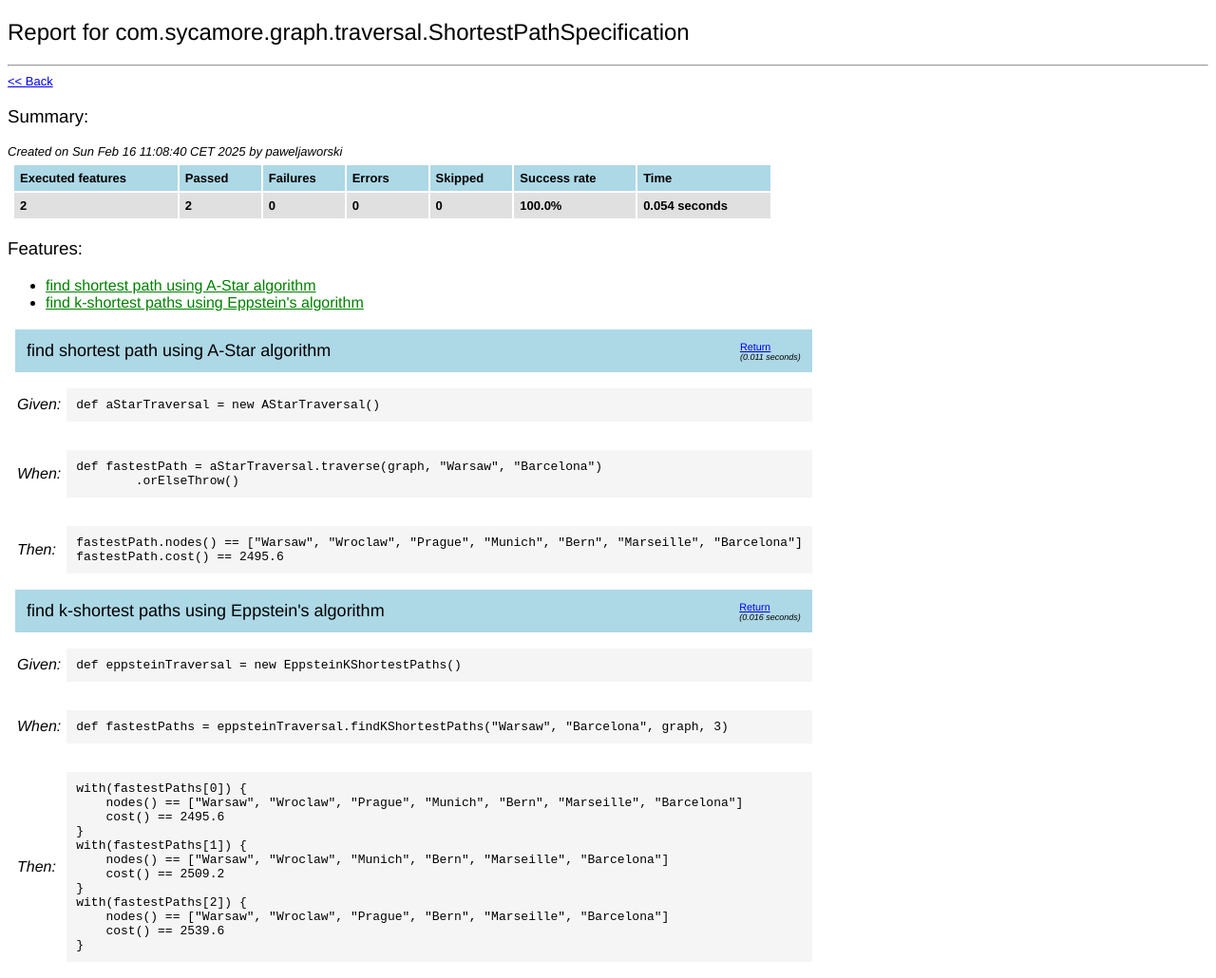
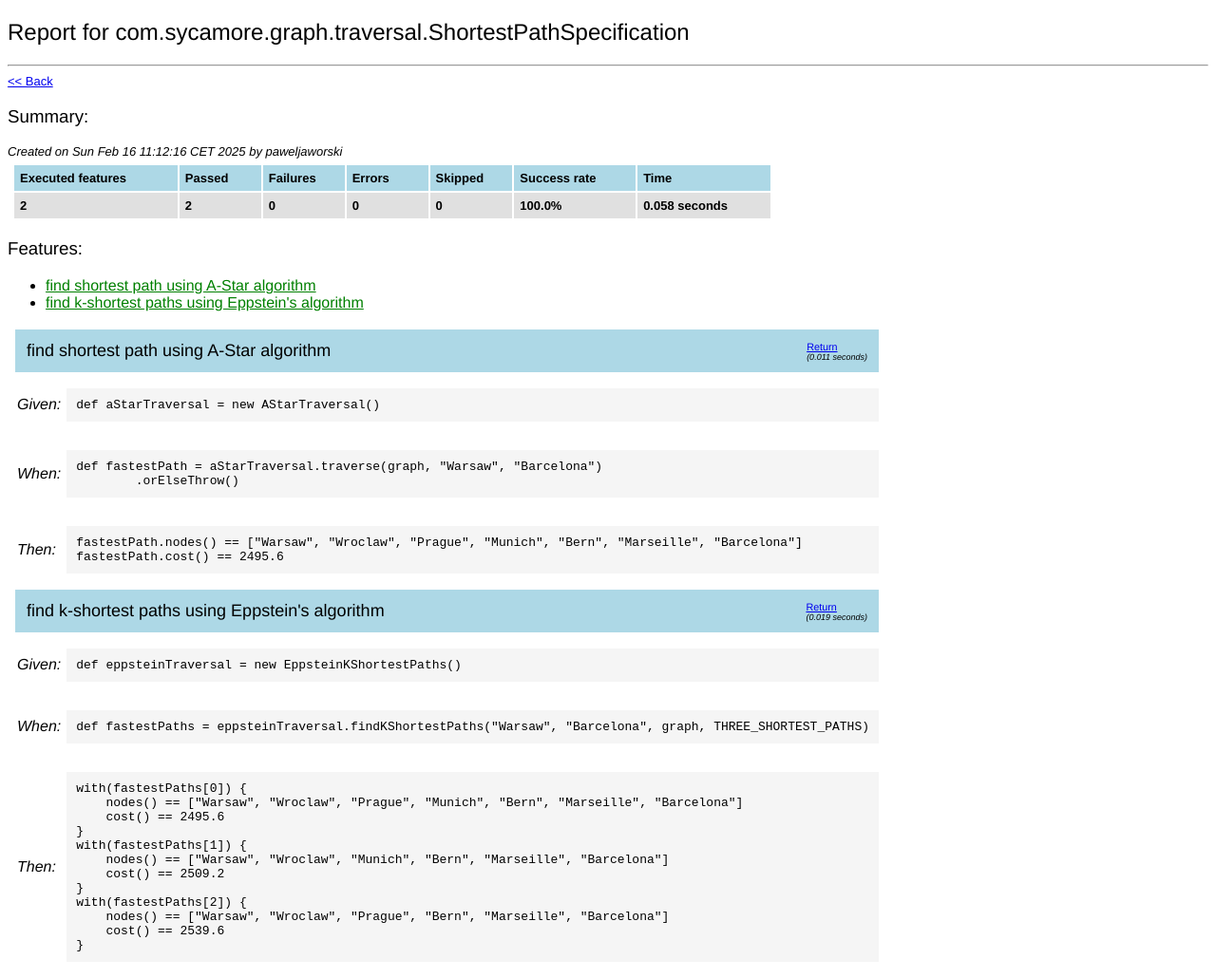
Before and after one commit to PawelJaworski/graph-algorithms, a plain HTML site: page docs/com.sycamore.graph.traversal.ShortestPathSpecification.html in a window 1280 px wide. Shown: the top 1030 px of the page at 95% size. Drawn offline with Linux system fonts and the light colour scheme.

Commit message:
small improvements

```diff
--- a/docs/aggregated_report.json
+++ b/docs/aggregated_report.json
@@ -1 +1 @@
-{"com.sycamore.graph.traversal.ShortestPathSpecification":{"executedFeatures":["find k-shortest paths using Eppstein's algorithm","find shortest path using A-Star algorithm"],"ignoredFeatures":[],"stats":{"failures":0,"errors":0,"skipped":0,"totalRuns":2,"totalFeatures":2,"passed":2,"successRate":1.0,"time":54},"title":"","narrative":""}}
+{"com.sycamore.graph.traversal.ShortestPathSpecification":{"executedFeatures":["find k-shortest paths using Eppstein's algorithm","find shortest path using A-Star algorithm"],"ignoredFeatures":[],"stats":{"failures":0,"errors":0,"skipped":0,"totalRuns":2,"totalFeatures":2,"passed":2,"successRate":1.0,"time":54},"title":"","narrative":""},"com.sycamore.graph.traversal.ShortestPathSpecification":{"executedFeatures":["find k-shortest paths using Eppstein's algorithm","find shortest path using A-Star algorithm"],"ignoredFeatures":[],"stats":{"failures":0,"errors":0,"skipped":0,"totalRuns":2,"totalFeatures":2,"passed":2,"successRate":1.0,"time":58},"title":"","narrative":""}}
--- a/docs/com.sycamore.graph.traversal.ShortestPathSpecification.html
+++ b/docs/com.sycamore.graph.traversal.ShortestPathSpecification.html
@@ -11,7 +11,7 @@
 </div>
 <div class='summary-report'>
 <h3>Summary:</h3>
-<div class='date-test-ran'>Created on Sun Feb 16 11:08:40 CET 2025 by paweljaworski</div>
+<div class='date-test-ran'>Created on Sun Feb 16 11:12:16 CET 2025 by paweljaworski</div>
 <table class='summary-table'>
 <thead>
 <tr>
@@ -32,7 +32,7 @@
 <td>0</td>
 <td>0</td>
 <td>100.0%</td>
-<td>0.054 seconds</td>
+<td>0.058 seconds</td>
 </tr>
 </tbody>
 </table>
@@ -95,7 +95,7 @@ fastestPath.cost() == 2495.6</pre>
 <span>find k-shortest paths using Eppstein's algorithm</span>
 <span class='return-toc'>
 <a href='#toc'>Return</a>
-<div class='ex-time'>(0.016 seconds)</div>
+<div class='ex-time'>(0.019 seconds)</div>
 </span>
 </div>
 </td>
@@ -113,7 +113,7 @@ fastestPath.cost() == 2495.6</pre>
 <div class='block-kind'>When:</div>
 </td>
 <td>
-<pre class='block-source'>def fastestPaths = eppsteinTraversal.findKShortestPaths("Warsaw", "Barcelona", graph, 3)</pre>
+<pre class='block-source'>def fastestPaths = eppsteinTraversal.findKShortestPaths("Warsaw", "Barcelona", graph, THREE_SHORTEST_PATHS)</pre>
 </td>
 </tr>
 <tr>
```
Also changed, not shown: docs/index.html (+3 -3 lines), 1 other file.
